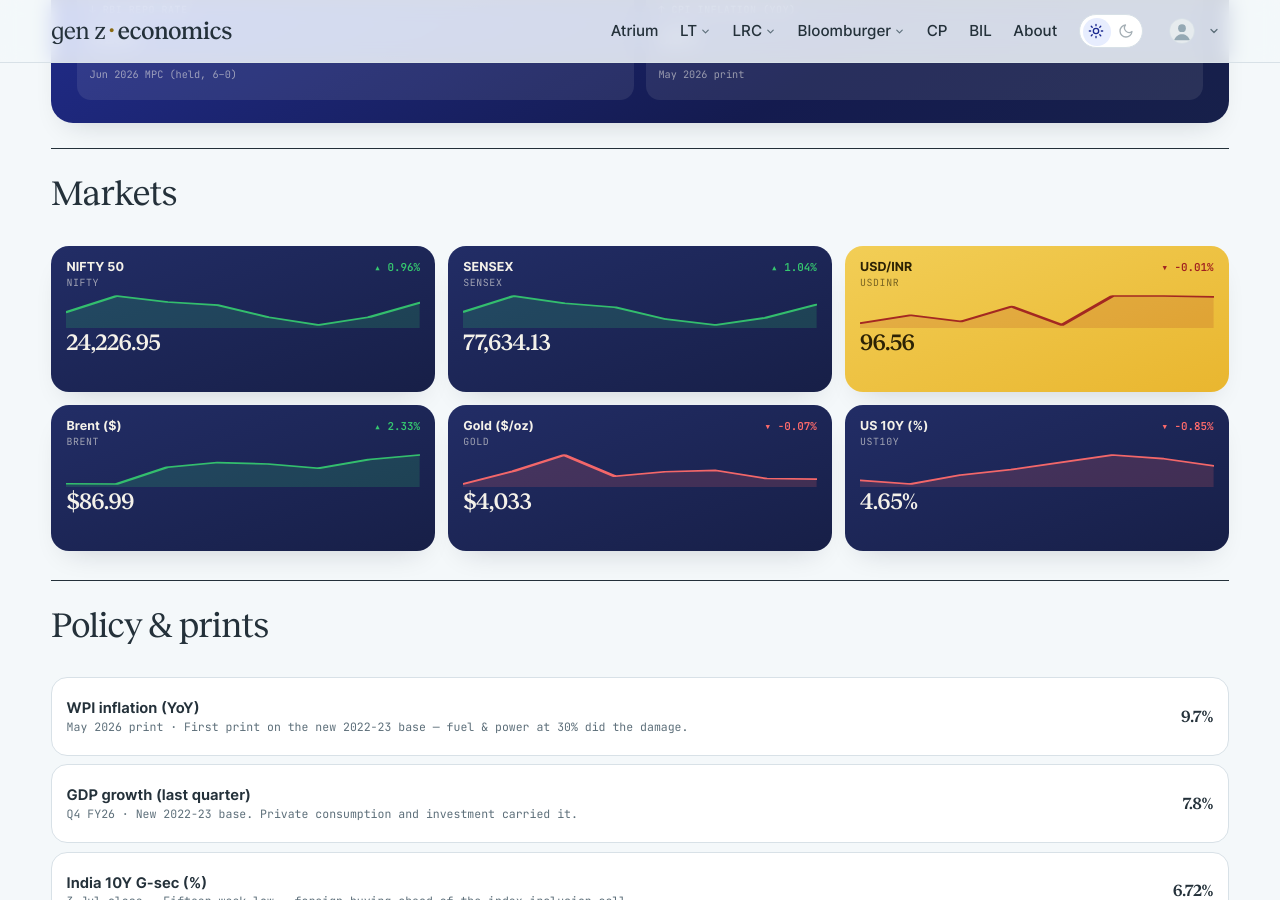
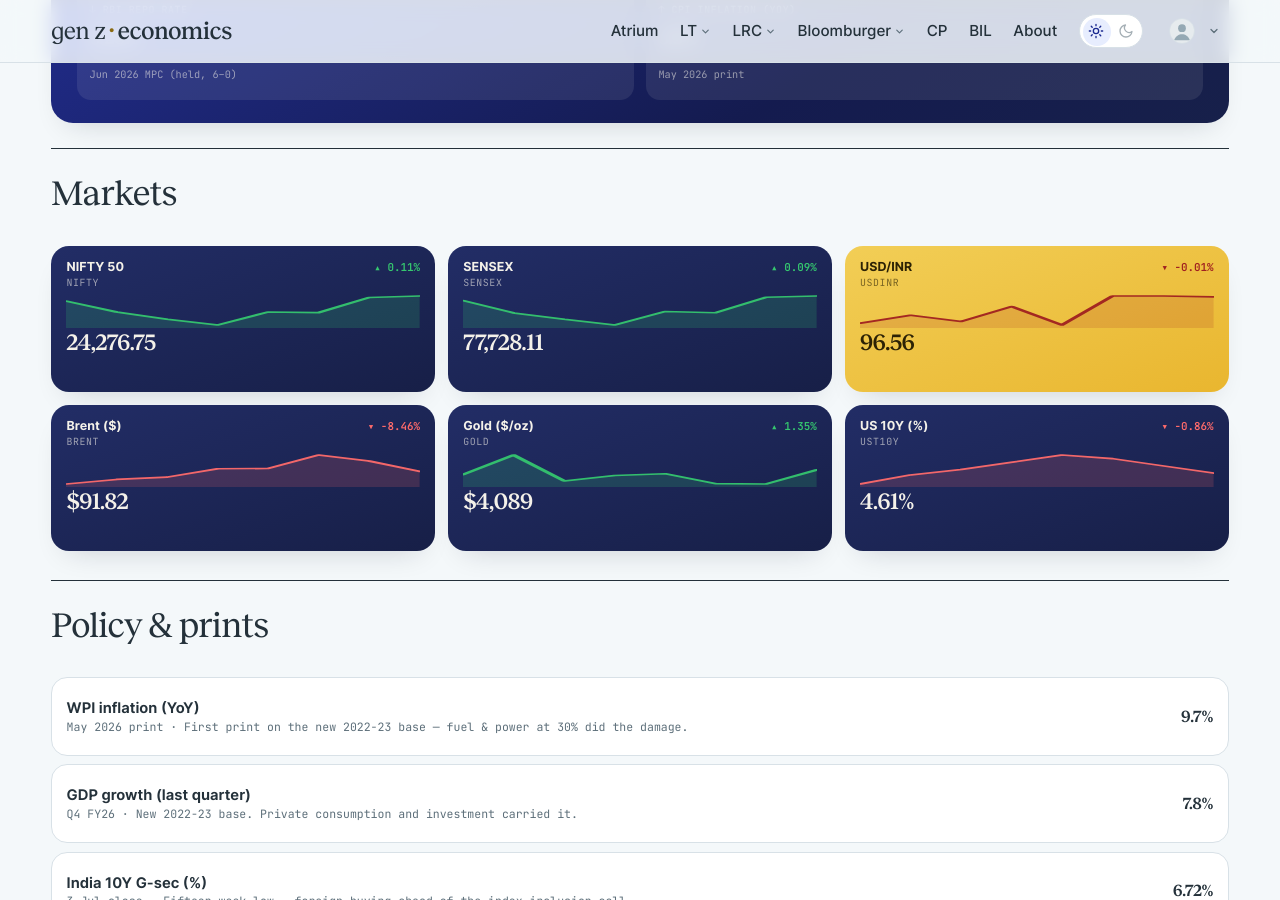
Before and after one commit to harsharya7021/genz-economics.com, a Jekyll site: the page built from macro-watch.html, in a window 1280 px wide and 900 px high, scrolled down 599 px. Built offline with Jekyll 4.4.1, drawn with Linux system fonts in a browser that asks for light colours; comment, search, counter and statistics services are not loaded.

Commit message:
data: morning market refresh

```diff
--- a/_data/macro.json
+++ b/_data/macro.json
@@ -1,34 +1,34 @@
 {
-  "as_of": "29 Jul 2026 close",
+  "as_of": "30 Jul 2026 close",
   "auto": {
     "nifty": {
       "label": "NIFTY 50",
-      "v": "24,226.95",
-      "chg": 0.96,
+      "v": "24,276.75",
+      "chg": 0.11,
       "spark": [
-        24072.75,
-        24334.301,
-        24238.5,
         24187.699,
         23996.25,
         23869.6,
+        23767.449,
         23995.949,
-        24226.949
+        23985.35,
+        24250.199,
+        24276.75
       ]
     },
     "sensex": {
       "label": "SENSEX",
-      "v": "77,634.13",
-      "chg": 1.04,
+      "v": "77,728.11",
+      "chg": 0.09,
       "spark": [
-        77186.867,
-        78151.453,
-        77708.523,
         77470.109,
         76755.047,
         76391.391,
+        76059.773,
         76835.781,
-        77634.133
+        76765.922,
+        77654.602,
+        77728.109
       ]
     },
     "usdinr": {
@@ -48,47 +48,47 @@
     },
     "brent": {
       "label": "Brent ($)",
-      "v": "$86.99",
-      "chg": 2.33,
+      "v": "$91.82",
+      "chg": -8.46,
       "spark": [
-        74.46,
-        74.34,
-        81.62,
-        83.69,
-        83.08,
         81.23,
         85.01,
-        86.99
+        86.99,
+        93.85,
+        94.12,
+        105.32,
+        100.31,
+        91.82
       ]
     },
     "gold": {
       "label": "Gold ($/oz)",
-      "v": "$4,033",
-      "chg": -0.07,
+      "v": "$4,089",
+      "chg": 1.35,
       "spark": [
-        4010.3,
         4071.1,
         4146.9,
         4046.6,
         4067.6,
         4074.5,
         4036.3,
-        4033.4
+        4034.7,
+        4089.3
       ]
     },
     "ust10y": {
       "label": "US 10Y (%)",
-      "v": "4.65%",
-      "chg": -0.85,
+      "v": "4.61%",
+      "chg": -0.86,
       "spark": [
-        4.57,
         4.55,
         4.6,
         4.63,
         4.67,
         4.71,
         4.69,
-        4.65
+        4.65,
+        4.61
       ]
     }
   },
--- a/_data/markets.yml
+++ b/_data/markets.yml
@@ -2,38 +2,38 @@
 # USD/INR) are refreshed each weekday morning by the market-data workflow;
 # the India 10Y G-Sec line is maintained by hand. Do not hand-edit the
 # live tickers — the job overwrites them.
-as_of: 29 Jul 2026
+as_of: 30 Jul 2026
 tickers:
 - symbol: NIFTY 50
   code: ^NSEI
-  value: 24,226.95
-  change: '+231.00'
-  pct: +0.96%
+  value: 24,276.75
+  change: '+26.55'
+  pct: +0.11%
   dir: up
   spark:
-  - 24072.75
-  - 24334.301
-  - 24238.5
   - 24187.699
   - 23996.25
   - 23869.6
+  - 23767.449
   - 23995.949
-  - 24226.949
+  - 23985.35
+  - 24250.199
+  - 24276.75
 - symbol: SENSEX
   code: BSE
-  value: 77,634.13
-  change: '+798.35'
-  pct: +1.04%
+  value: 77,728.11
+  change: '+73.51'
+  pct: +0.09%
   dir: up
   spark:
-  - 77186.867
-  - 78151.453
-  - 77708.523
   - 77470.109
   - 76755.047
   - 76391.391
+  - 76059.773
   - 76835.781
-  - 77634.133
+  - 76765.922
+  - 77654.602
+  - 77728.109
 - symbol: USD / INR
   code: FX
   value: '96.56'
```
